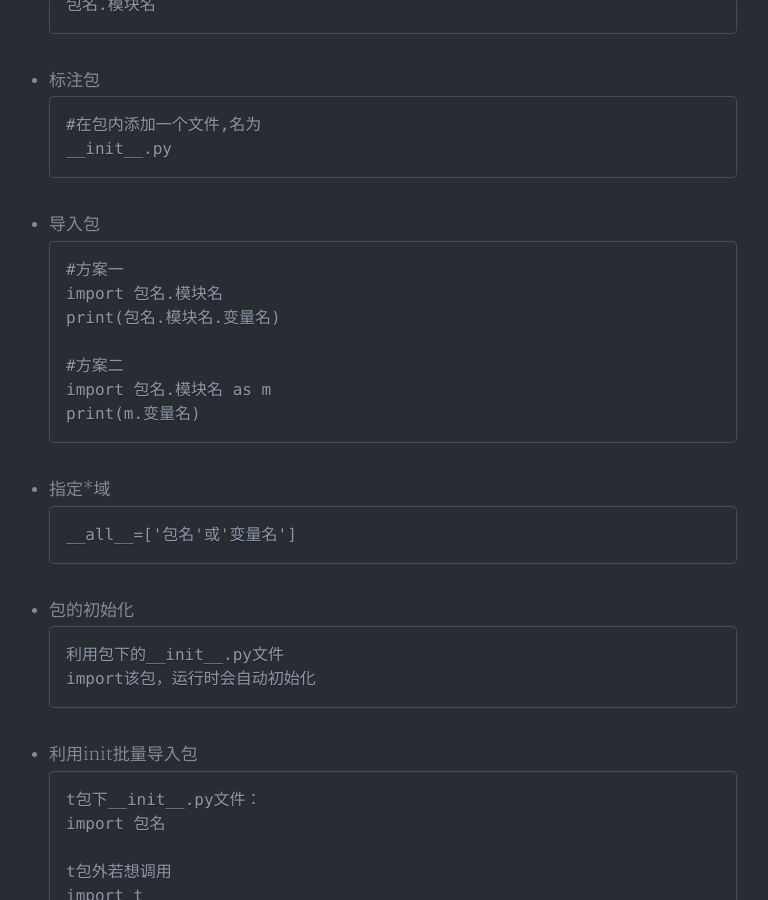
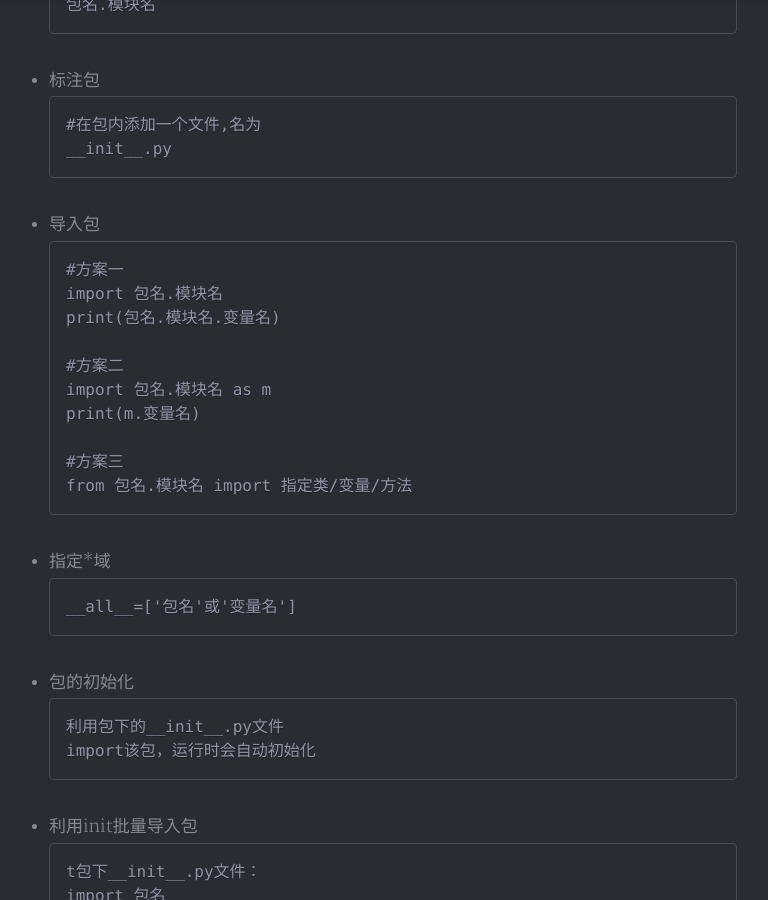
Before and after one commit to cszmzh/BA-NANA.github.io, a Jekyll site: the page built from _posts/2020-01-22-Python3入门（一）.md, in a window 1280 px wide and 900 px high, scrolled down 10545 px. Shown: the whole window, without its empty margins (263-1031 px from the left). Built offline with Jekyll 4.4.1, drawn with Linux system fonts in a browser that asks for light colours; nearby versions of some CDN libraries; comment, search, counter and statistics services are not loaded; a style sheet for code colours, icons or effects is not loaded.

Commit message:
Update 2020-01-22-Python3入门（一）.md

```diff
--- a/_posts/2020-01-22-Python3入门（一）.md
+++ b/_posts/2020-01-22-Python3入门（一）.md
@@ -489,6 +489,9 @@ toc: true
   #方案二
   import 包名.模块名 as m
   print(m.变量名)
+
+  #方案三
+  from 包名.模块名 import 指定类/变量/方法
   ~~~
 * 指定*域
 
```
